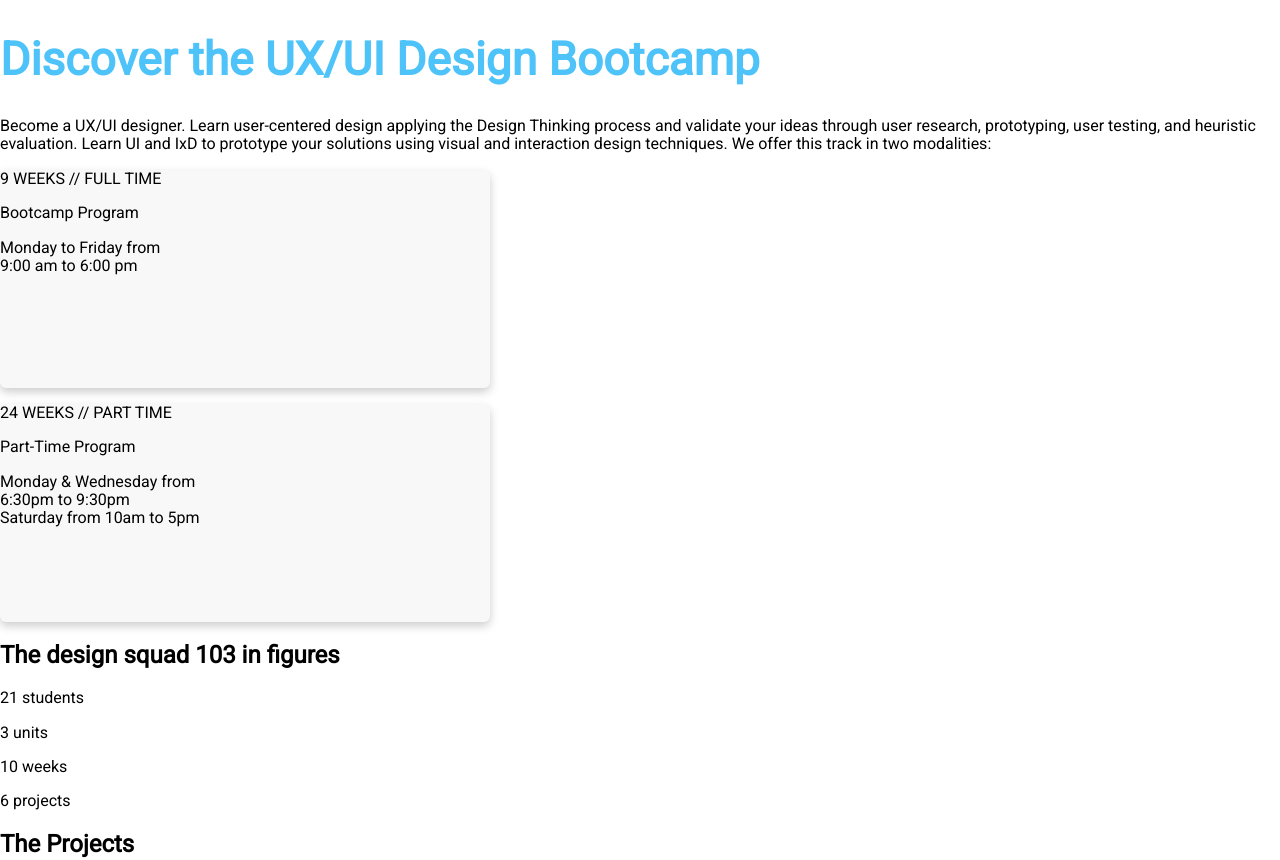
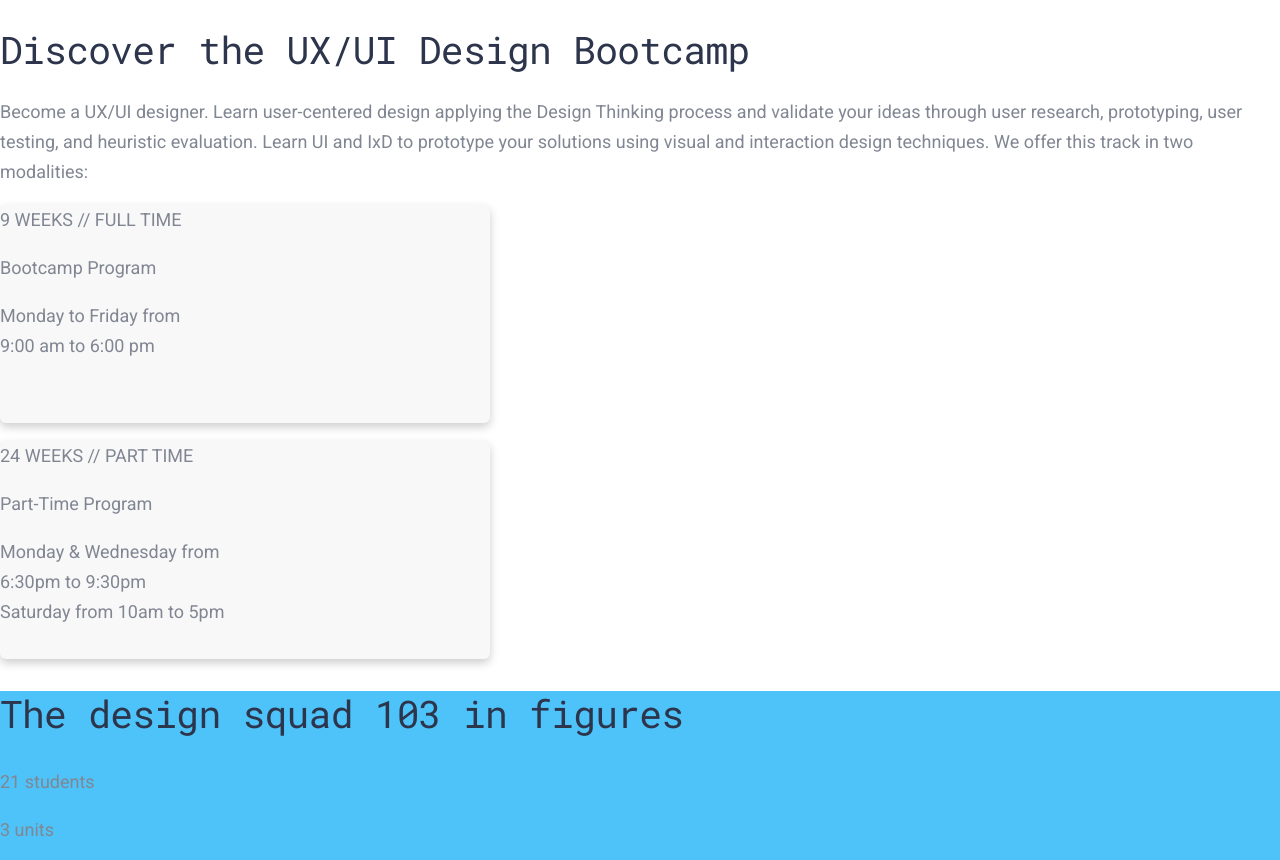
Before and after one commit to alexferr/alexferr, a plain HTML site: page index.html in a window 1280 px wide. Shown: the part 1301-2161 px from the top of the page. Drawn offline with Linux system fonts and the light colour scheme.

Commit message:
css v0.2

```diff
--- a/css/main.css
+++ b/css/main.css
@@ -1,19 +1,51 @@
 html{
   font-family: 'Roboto', sans-serif;
+  font-family: 'Roboto Mono', monospace;
 }
 
 H1{
-  color: #4DC3F9;
-  font-size: 46px;
+  font-family: Roboto Mono;
+  font-style: normal;
+  font-weight: 500;
+  font-size: 38px;
+  line-height: 45px;
+  display: flex;
+  align-items: center;
+  text-align: center;
+  letter-spacing: -0.02em;
+  color: #2D354C;
 }
 
 Button{
   background: #4DC3F9;
   color: #FFFFFF;
+  font-family: Roboto;
   font-size: 21px;
   width: 300px;
   height: 70px;
   border-radius: 10px;
+}
+
+H2{
+  font-family: Roboto Mono;
+  font-style: normal;
+  font-weight: 500;
+  font-size: 38px;
+  line-height: 45px;
+  display: flex;
+  align-items: center;
+  text-align: center;
+  letter-spacing: -0.02em;
+  color: #2D354C;
+}
+
+p{
+  font-family: Roboto;
+  font-style: normal;
+  font-weight: normal;
+  font-size: 18px;
+  line-height: 30px;
+  color: #818693;
 }
 
 .card-program{
@@ -24,7 +56,16 @@ Button{
   box-shadow: 0px 4px 10px rgba(0, 0, 0, 0.2);
 }
 
+.project-image{
+  width: 320px;
+  height: 180px;
+}
+
 #logo{
   width: 300px;
   height: 300px;
 }
+
+#bootcamp-figures{
+  background-color: #4DC3F9;
+}
--- a/index.html
+++ b/index.html
@@ -8,6 +8,7 @@
 
     <!--Font-->
     <link href="https://fonts.googleapis.com/css?family=Roboto&display=swap" rel="stylesheet">
+    <link href="https://fonts.googleapis.com/css?family=Roboto+Mono&display=swap" rel="stylesheet">
 
     <!-- Styles-->
     <link rel="stylesheet" href="css/normalize.css">
@@ -57,37 +58,37 @@
       <section id="bootcamp-projects">
         <h2>The Projects</h2>
         <div class="card-project">
-          <img src="img/projects/01_wicked_problems.png" alt="Image of Wicked Problems">
+          <img src="img/projects/01_wicked_problems.png" alt="Image of Wicked Problems" class="project-image">
           <hr>
           <h3>Wicked Problems</h3>
         </div>
 
         <div class="card-project">
-          <img src="img/projects/02_e_commerce.png" alt="Image of Local e-commerce">
+          <img src="img/projects/02_e_commerce.png" alt="Image of Local e-commerce" class="project-image">
           <hr>
           <h3>Local e-commerce</h3>
         </div>
 
         <div class="card-project">
-          <img src="img/projects/03_smart_people.png" alt="Image of Smart People">
+          <img src="img/projects/03_smart_people.png" alt="Image of Smart People" class="project-image">
           <hr>
           <h3>Smart People - UX</h3>
         </div>
 
         <div class="card-project">
-          <img src="img/projects/04_Add-a-feat.png" alt="Image of Add a Feature">
+          <img src="img/projects/04_Add-a-feat.png" alt="Image of Add a Feature" class="project-image">
           <hr>
           <h3>Add a Feature</h3>
         </div>
 
         <div class="card-project">
-          <img src="img/projects/05_curated_microsite_event.png" alt="Image of Currated Microsite">
+          <img src="img/projects/05_curated_microsite_event.png" alt="Image of Currated Microsite" class="project-image">
           <hr>
           <h3>Curated Microsite Event</h3>
         </div>
 
         <div class="card-project">
-          <img src="img/projects/03_smart_people.png" alt="Image of Smart People">
+          <img src="img/projects/03_smart_people.png" alt="Image of Smart People" class="project-image">
           <hr>
           <h3>Smart People - UI</h3>
         </div>
```
